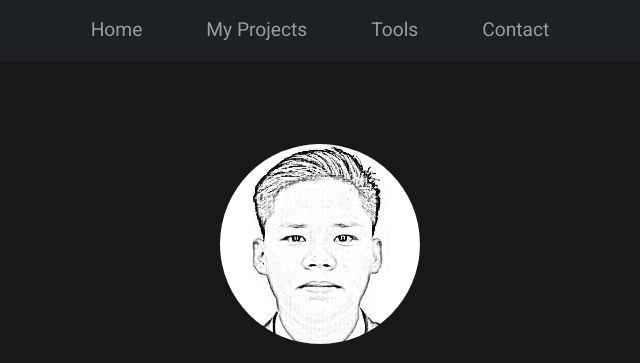
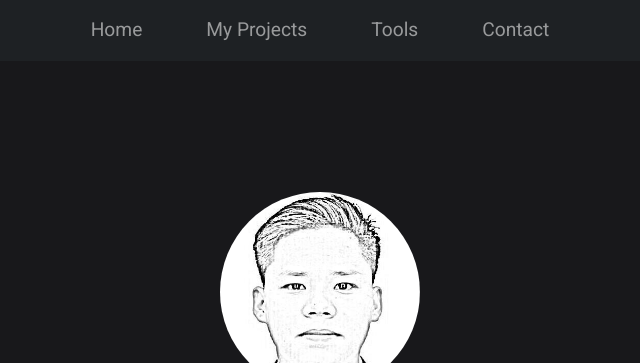
Before and after one commit to bagotsaycg/webportfolio, a plain HTML site: page index.html in a window 1280 px wide. Shown: the top 363 px of the page, without its empty margins (320-960 px from the left). Drawn offline with nearby package versions, Linux system fonts and the light colour scheme.

Commit message:
Adjust height of landing section

```diff
--- a/index.html
+++ b/index.html
@@ -34,10 +34,10 @@
 		</nav>
 
 		<!-- Landing -->
-		<div class="container" id="landing">
-			<div class="row p-md-5 mx-md-5">
+		<div class="container vh-100" id="landing">
+			<div class="row pt-5 p-md-5 mx-md-5">
 				<div class="col-md-8 col-lg-6 p-5 my-5 text-center mx-auto">
-					<div>
+					<div class="pt-5">
 						<img src="./images/crisbagotsay.jpeg" class="rounded-circle mb-4" width="200">
 					</div>
 					<h1 class="typing text-center ">Cris Bagotsay</h1>
```
